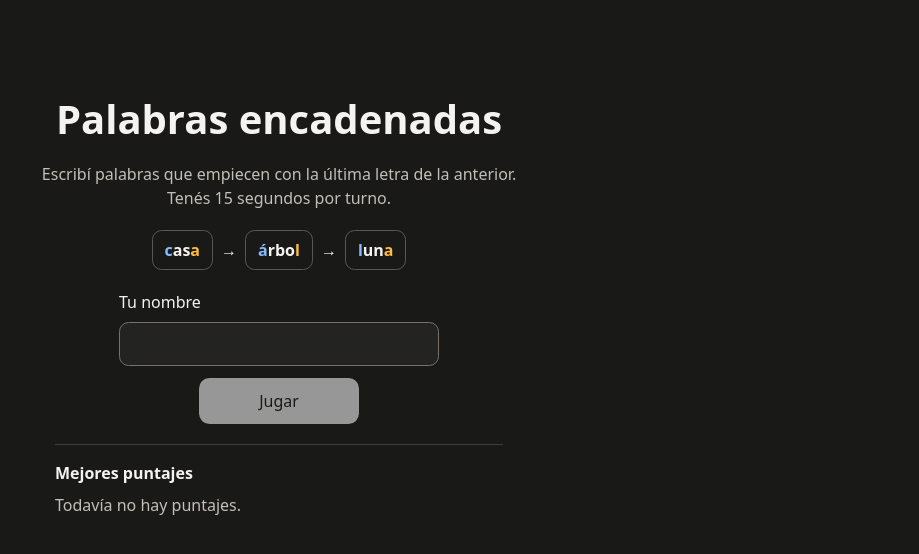
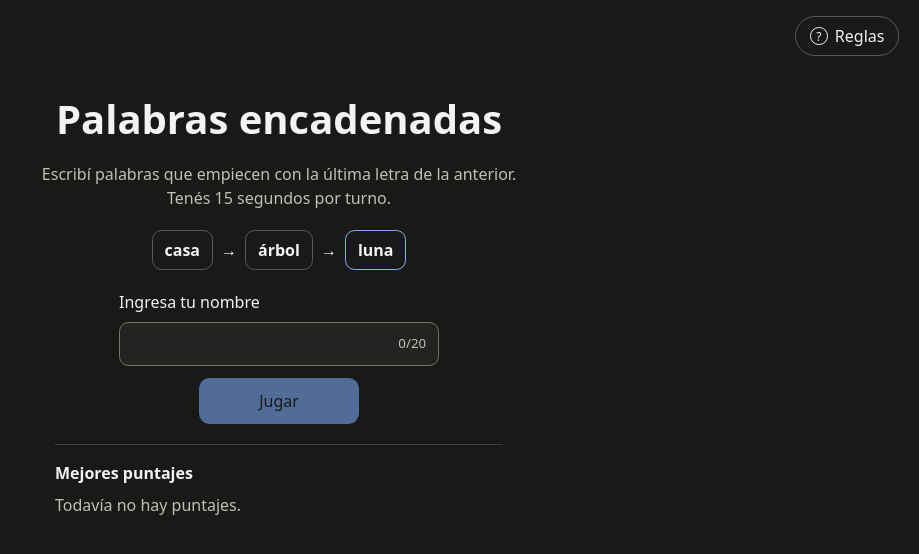
Before and after one commit to Matias-fl/unq-ui-matias-flores-trabajo-final, a React (Vite) app: page / in a window 1280 px wide. Shown: the top 554 px of the page, without its empty margins (361-1280 px from the left). Built offline with nearby package versions, Linux system fonts and the light colour scheme.

Commit message:
add rules dialog and update styling

```diff
--- a/src/components/WordChain.css
+++ b/src/components/WordChain.css
@@ -22,8 +22,6 @@
 
 .word-tiles {
   --tile-border: #a9b9c9;
-  --tile-first: #2455a4;
-  --tile-last: #785400;
 
   display: flex;
   flex-wrap: wrap;
@@ -37,9 +35,6 @@
 .home .word-tiles,
 .game .word-tiles {
   --tile-border: #5a5852;
-  --tile-first: #86bcff;
-  --tile-last: #ffbc40;
-
 }
 
 .home .word-tiles {
@@ -59,11 +54,3 @@
   border-radius: 0.6rem;
   font-weight: 600;
 }
-
-.word-tiles__first {
-  color: var(--tile-first);
-}
-
-.word-tiles__last {
-  color: var(--tile-last);
-}
--- a/src/components/WordChain.jsx
+++ b/src/components/WordChain.jsx
@@ -23,11 +23,7 @@ function WordTiles({ words, label }) {
       {words.map((word, index) => (
         <li key={word}>
           {index > 0 && <span aria-hidden="true">→</span>}
-          <span className="word-tiles__word">
-            <span className="word-tiles__first">{word[0]}</span>
-            {word.slice(1, -1)}
-            <span className="word-tiles__last">{word.slice(1).at(-1)}</span>
-          </span>
+          <span className="word-tiles__word">{word}</span>
         </li>
       ))}
     </ol>
--- a/src/pages/Home.css
+++ b/src/pages/Home.css
@@ -1,6 +1,7 @@
 .home {
+  position: relative;
   min-height: 100vh;
-  padding: clamp(3rem, 12vh, 7rem) 1rem 3rem;
+  padding: clamp(5rem, 12vh, 7rem) 1rem 3rem;
   background: #191918;
   color: #f4f3f1;
   text-align: center;
@@ -52,13 +53,13 @@
   padding: 0.7rem 1.25rem;
   border: 0;
   border-radius: 0.65rem;
-  background: #fff;
+  background: #80b0ff;
   color: #191918;
   cursor: pointer;
 }
 
 .home__play:enabled:hover {
-  background: #e5e5e3;
+  background: #a2c6ff;
 }
 
 .home__play:disabled {
@@ -66,7 +67,7 @@
   cursor: default;
 }
 
-.home__form :focus-visible {
+.home :focus-visible {
   outline: 2px solid #86bcff;
   outline-offset: 4px;
 }
@@ -91,10 +92,16 @@
 
 .home__score-list {
   margin: 0.5rem 0 0;
-  padding-inline-start: 1.75rem;
+  padding: 0;
+  list-style: none;
+  counter-reset: rank;
 }
 
 .home__score-list li {
+  display: flex;
+  align-items: center;
+  gap: 0.6rem;
+  counter-increment: rank;
   padding: 0.4rem 0;
 }
 
@@ -103,6 +110,8 @@
 }
 
 .home__score-list li div {
+  flex: 1;
+  min-width: 0;
   display: flex;
   justify-content: space-between;
   gap: 0.75rem;
@@ -115,3 +124,79 @@
 .home__score-list strong {
   flex-shrink: 0;
 }
+
+.home__score-list li::before {
+  content: counter(rank);
+  display: grid;
+  place-items: center;
+  width: 1.6rem;
+  height: 1.6rem;
+  border-radius: 50%;
+  background: #393937;
+  font-size: 0.85rem;
+}
+.home__score-list li:first-child::before { background: #f8cc4e; color: #191918; }
+.home__score-list li:nth-child(2)::before { background: #c5c9d0; color: #191918; }
+.home__score-list li:nth-child(3)::before { background: #dba879; color: #191918; }
+
+.home__name { position: relative; width: 100%; }
+.home__name input { padding-right: 4rem; }
+.home__name small {
+  position: absolute;
+  right: 0.8rem;
+  top: 50%;
+  transform: translateY(-50%);
+  color: #c2bfb6;
+  pointer-events: none;
+}
+.home .word-tiles li:last-child .word-tiles__word { border-color: #80b0ff; }
+.home__rules {
+  position: absolute;
+  top: 1rem;
+  right: 1.25rem;
+  display: flex;
+  align-items: center;
+  gap: 0.45rem;
+  padding: 0.45rem 0.85rem;
+  border: 1px solid #565652;
+  border-radius: 2rem;
+  background: transparent;
+  color: inherit;
+  cursor: pointer;
+}
+.home__rules span {
+  display: grid;
+  place-items: center;
+  width: 1.1rem;
+  height: 1.1rem;
+  border: 1px solid currentColor;
+  border-radius: 50%;
+  font-size: 0.75rem;
+}
+.rules-dialog {
+  width: min(28rem, calc(100% - 2rem));
+  padding: 1.5rem;
+  border: 1px solid #41413f;
+  border-radius: 1rem;
+  background: #232322;
+  color: #f4f3f1;
+  text-align: left;
+}
+.rules-dialog::backdrop { background: rgb(0 0 0 / 70%); }
+.rules-dialog h2 { margin: 0; padding-right: 2.5rem; }
+.rules-dialog__close {
+  position: absolute;
+  top: 0.75rem;
+  right: 0.75rem;
+  width: 2.5rem;
+  height: 2.5rem;
+  border: 0;
+  background: transparent;
+  color: inherit;
+  font-size: 1.4rem;
+  cursor: pointer;
+}
+.rules-dialog ol { padding-left: 1.6rem; }
+.rules-dialog li { margin-bottom: 0.85rem; padding-left: 0.35rem; }
+.rules-dialog li::marker { color: #a2c6ff; font-weight: 600; }
+.rules-dialog .home__play { width: 100%; }
--- a/src/pages/Home.jsx
+++ b/src/pages/Home.jsx
@@ -1,4 +1,4 @@
-import { useState } from 'react'
+import { useRef, useState } from 'react'
 import WordChain from '../components/WordChain.jsx'
 import { TURN_SECONDS } from '../utils/gameRules.js'
 import './Home.css'
@@ -7,6 +7,7 @@ const EXAMPLE_WORDS = ['casa', 'árbol', 'luna']
 
 export default function Home({ scores, onPlay }) {
   const [playerName, setPlayerName] = useState('')
+  const rulesDialog = useRef(null)
 
   function handlePlay(event) {
     event.preventDefault()
@@ -16,6 +17,25 @@ export default function Home({ scores, onPlay }) {
 
   return (
     <main className="home">
+      <button type="button" className="home__rules" aria-haspopup="dialog"
+        onClick={() => rulesDialog.current.showModal()}>
+        <span aria-hidden="true">?</span> Reglas
+      </button>
+      <dialog ref={rulesDialog} className="rules-dialog" aria-labelledby="rules-title">
+        <form method="dialog">
+          <h2 id="rules-title">Cómo jugar</h2>
+          <button className="rules-dialog__close" aria-label="Cerrar reglas">×</button>
+          <p>Formá la cadena más larga que puedas antes de que se acabe el tiempo.</p>
+          <ol>
+            <li>Elegí cualquier palabra del diccionario español para empezar. El reloj arranca cuando empezás a escribirla.</li>
+            <li>Seguí con otra palabra del diccionario que empiece con la <strong>última letra de la última palabra aceptada</strong>. Usá cada palabra una sola vez por partida.</li>
+            <li>Tenés <strong>{TURN_SECONDS} segundos por turno</strong>. Cada palabra aceptada vuelve a poner el reloj en {TURN_SECONDS} y suma <strong>un punto por letra</strong>. Por ejemplo, {EXAMPLE_WORDS.join(' → ')} suma 13 puntos.</li>
+            <li>Si la palabra no existe, está repetida o no encadena, vas a ver el motivo. La cadena y el puntaje quedan igual. El reloj sigue corriendo y podés volver a intentar.</li>
+            <li>Cuando el reloj llega a cero, termina la partida. Vas a ver tu puntaje final y cuántas palabras encadenaste. Los diez mejores puntajes quedan en el ranking local.</li>
+          </ol>
+          <button className="home__play">Entendido</button>
+        </form>
+      </dialog>
       <div className="home__content">
         <header>
           <h1>Palabras encadenadas</h1>
@@ -28,14 +48,18 @@ export default function Home({ scores, onPlay }) {
 
         <WordChain words={EXAMPLE_WORDS} title="Ejemplo de cadena" hideTitle />
         <form className="home__form" onSubmit={handlePlay}>
-          <label htmlFor="player-name">Tu nombre</label>
-          <input
+          <label htmlFor="player-name">Ingresa tu nombre</label>
+          <div className="home__name">
+            <input
             id="player-name"
             autoComplete="nickname"
             value={playerName}
             onChange={(event) => setPlayerName(event.target.value)}
+            maxLength={20}
             required
-          />
+            />
+            <small aria-hidden="true">{playerName.length}/20</small>
+          </div>
           <button className="home__play" type="submit" disabled={!playerName.trim()}>
             Jugar
           </button>
```
